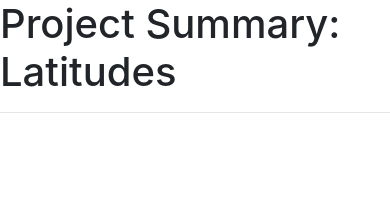
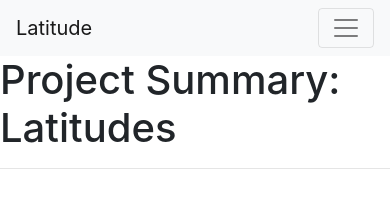
Before and after one commit to ic17rey/Web-Design-Challenge, a plain HTML site: page index.html in a window 390 px wide. Drawn offline with nearby package versions, Linux system fonts and the light colour scheme.

Commit message:
Nav-bar creation

```diff
--- a/index.html
+++ b/index.html
@@ -41,24 +41,25 @@
         </nav>
      </div>-->
 
-    <!-- Another example of navbar
+    <!-- Another example of navbar - bootstrap-->
         <nav class="navbar navbar-expand-lg navbar-light bg-light">
-        <a class="navbar-brand" href="#">Navbar</a>
-        <button class="navbar-toggler" type="button" data-toggle="collapse" data-target="#navbarSupportedContent" aria-controls="navbarSupportedContent" aria-expanded="false" aria-label="Toggle navigation">
+        <a class="navbar-brand" href="#">Latitude</a>
+        <button class="navbar-toggler" type="button" data-toggle="collapse" data-target="#navbarSupportedContent"
+        aria-controls="navbarSupportedContent" aria-expanded="false" aria-label="Toggle navigation">
           <span class="navbar-toggler-icon"></span>
         </button>
 
         <div class="collapse navbar-collapse" id="navbarSupportedContent">
           <ul class="navbar-nav mr-auto">
-            <li class="nav-item active">
+            <!-- <li class="nav-item active">
               <a class="nav-link" href="#">Home <span class="sr-only">(current)</span></a>
-            </li>
-            <li class="nav-item">
+            </li> -->
+            <!-- <li class="nav-item">
               <a class="nav-link" href="#">Link</a>
-            </li>
+            </li> -->
             <li class="nav-item dropdown">
               <a class="nav-link dropdown-toggle" href="#" id="navbarDropdown" role="button" data-toggle="dropdown" aria-haspopup="true" aria-expanded="false">
-                Dropdown
+                Plots
               </a>
               <div class="dropdown-menu" aria-labelledby="navbarDropdown">
                 <a class="dropdown-item" href="#">Action</a>
@@ -67,17 +68,17 @@
                 <a class="dropdown-item" href="#">Something else here</a>
               </div>
             </li>
-            <li class="nav-item">
-              <a class="nav-link disabled" href="#" tabindex="-1" aria-disabled="true">Disabled</a>
+            <!-- <li class="nav-item">
+              <a class="nav-link disabled" href="#" tabindex="-1" aria-disabled="true">Disabled</a> -->
             </li>
           </ul>
-          <form class="form-inline my-2 my-lg-0">
+          <!-- <form class="form-inline my-2 my-lg-0">
             <input class="form-control mr-sm-2" type="search" placeholder="Search" aria-label="Search">
             <button class="btn btn-outline-success my-2 my-sm-0" type="submit">Search</button>
-          </form>
+          </form> -->
         </div>
       </nav>
-     -->
+
 
     <h1>Project Summary: Latitudes</h1>
     <hr>
```
